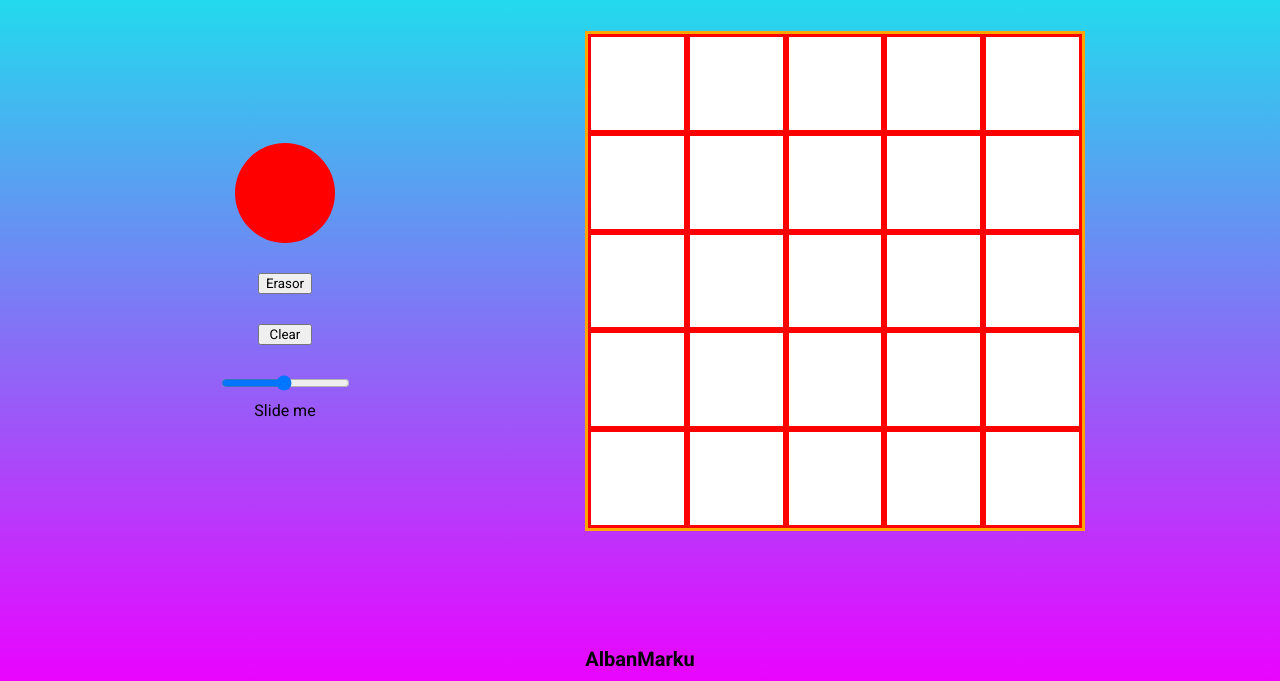
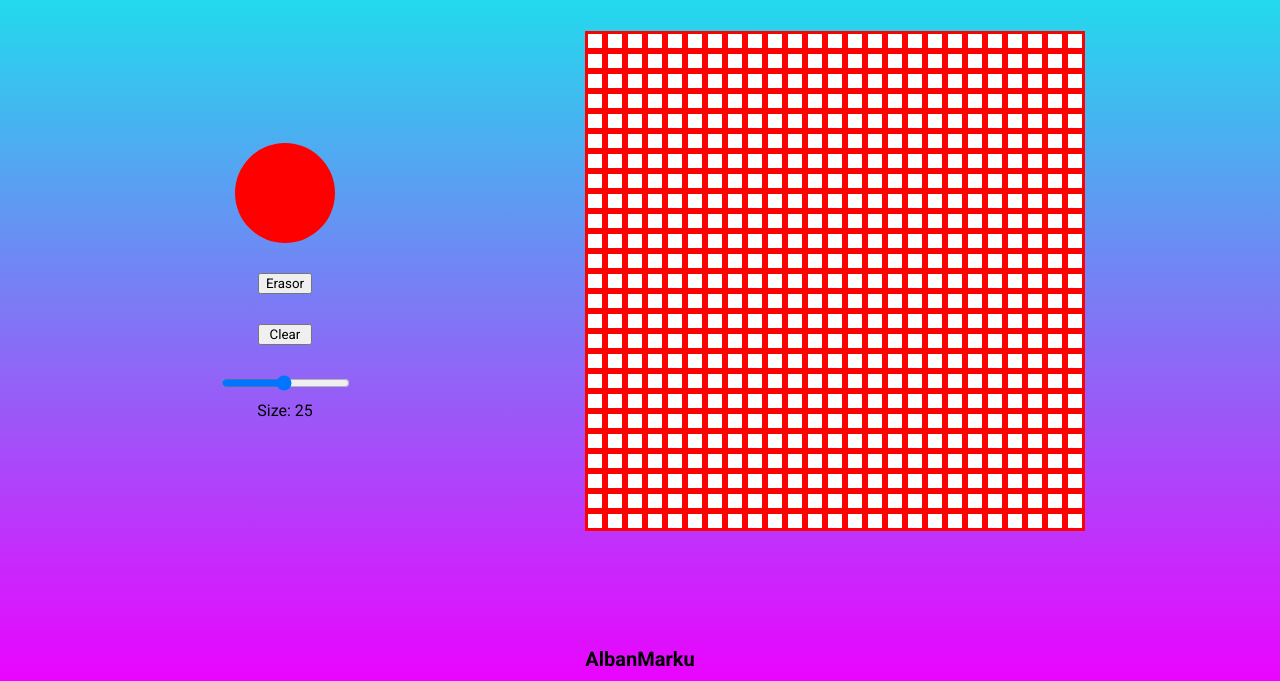
Before and after one commit to AlbanMarku/Etch-a-Sketch, a plain HTML site: page index.html in a window 1280 px wide. Shown: the part 119-800 px from the top of the page. Drawn offline with Linux system fonts and the light colour scheme.

Commit message:
Dynamic grid size added.

```diff
--- a/index.html
+++ b/index.html
@@ -29,8 +29,8 @@
             </div>
 
             <div class="slideContainer">
-                <input type="range" min="1" max="100" value="50" id="slider">
-                <p>Slide me</p>
+                <input type="range" min="1" max="50" value="25" id="slider">
+                <p>Size: <span id="value"></span></p>
                 </div>
         </aside>
         <div class="drawArea">
@@ -45,43 +45,5 @@
         <strong>AlbanMarku</strong>
     </footer>
 
-
-
-    <!-- <div class="mainContainer">
-        <div class="titleArea">
-            <header>
-                <h1>Etch-a-Sketch</h1>
-            </header>
-        </div>
-
-        <div class="sideOptions">
-            <div id="colorPicker">
-
-            </div>
-
-            <div class="buttonArea">
-                <button>Erasor</button>
-                <button>Clear</button>
-            </div>
-
-            <div class="slideContainer">
-                <input type="range" min="1" max="100" value="50" id="slider">
-                <p>Slide me</p>
-              </div>
-        </div>
-
-        <div id="grid-container">
-
-        </div>
-
-        <div class="footerContainer">
-            <footer><strong>AlbanMarku</strong></footer>
-        </div>
-
-    </div> -->
-
-
-
-
 </body>
 </html>
--- a/jscript.js
+++ b/jscript.js
@@ -1,10 +1,32 @@
 const boxContainer = document.getElementById("grid-container");
+const slider = document.getElementById("slider");
+const numberOnSlider = document.getElementById("value");
+
+window.onload = () => {
+    numberOnSlider.innerHTML = slider.value;
+    let finalInput = numberOnSlider.innerHTML;
+    updateGridSize(finalInput);
+  }
+
+slider.oninput = function() {
+    numberOnSlider.innerHTML = this.value;
+    let finalInput = numberOnSlider.innerHTML;
+    clearGrid();
+    updateGridSize(finalInput);
+  }
 
 
-let amount = 25;
+function updateGridSize(amount) {
+    boxContainer.style.gridTemplateColumns = `repeat(${amount},auto)`;
+    boxContainer.style.gridTemplateColumns = `repeat(${amount},auto)`;
 
-for (let i = 0; i < amount; i++) {
-    const gridElement = document.createElement("div");
-    gridElement.classList.add("grid-item");
-    boxContainer.appendChild(gridElement);
+    for (let i = 0; i < amount * amount; i++) {
+        const gridElement = document.createElement("div");
+        gridElement.classList.add("grid-item");
+        boxContainer.appendChild(gridElement);
+    }
 }
+
+function clearGrid() {
+    boxContainer.innerHTML = ""
+}
--- a/style.css
+++ b/style.css
@@ -64,12 +64,9 @@ header{
 #grid-container {
     grid-area: main;
     display: grid;
-    background-color: white;
+    background-color: rgb(255, 255, 255);
     width: 500px;
     height: 500px;
-    grid-template-columns: repeat(5, auto);
-    grid-template-rows: repeat(5,auto);
-    border: 3px solid orange;
 }
 
 footer {
@@ -84,3 +81,7 @@ footer {
     padding: 10px;
     font-size: 20px;
 }
+
+#slider {
+
+}
```
